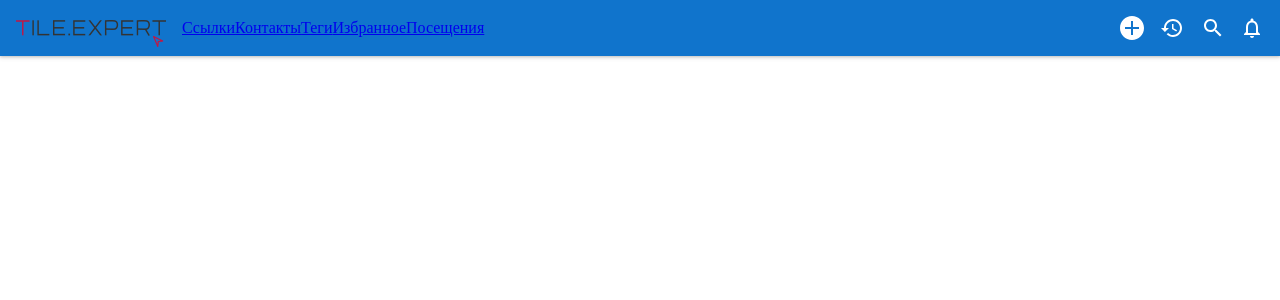
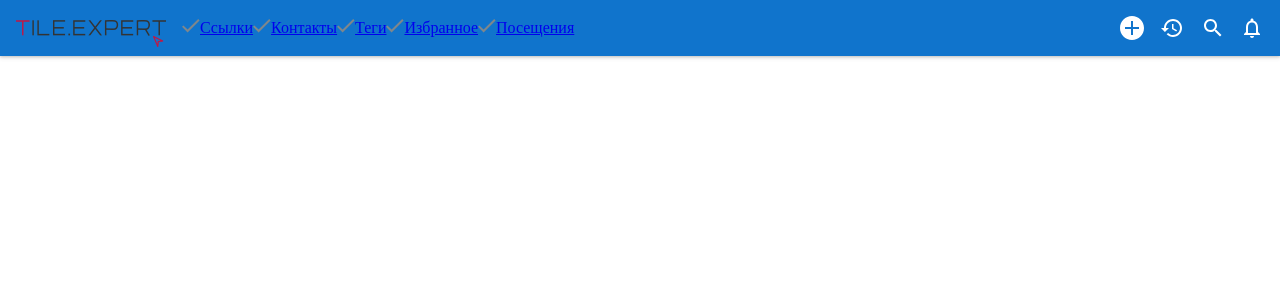
Before and after one commit to vero-code/remote-team-search, an Angular app: page / in a window 1280 px wide. Shown: the top 300 px of the page. Built offline with nearby package versions, Linux system fonts and the light colour scheme.

Commit message:
feat(header): control flow menu

```diff
--- a/src/app/header/header.html
+++ b/src/app/header/header.html
@@ -8,13 +8,13 @@
 
   <!-- Desktop -->
    <nav class="header__nav">
-    <a href="#" class="header__nav-link">Ссылки</a>
-    <a href="#" class="header__nav-link">Контакты</a>
-    <a href="#" class="header__nav-link">Теги</a>
-    <a href="#" class="header__nav-link">Избранное</a>
-    <a href="#" class="header__nav-link">Посещения</a>
+    @for (page of pages; track page.id) {
+      <a [href]="page.href" class="header__nav-link">
+        <img [src]="page.icon" alt="" aria-hidden="true" class="header__nav-icon">
+        <span>{{ page.label }}</span>
+      </a>
+    }
   </nav>
-
 </div>
 <div class="header__right">
   <button type="button" class="header__btn" aria-label="Добавить">
--- a/src/app/header/header.ts
+++ b/src/app/header/header.ts
@@ -12,4 +12,12 @@ export class Header {
   onSearchClick() {
     this.openSearch.emit();
   }
+
+  pages = [
+    { id: 'links', label: 'Ссылки', icon: 'icons/item.svg', href: '#' },
+    { id: 'contacts', label: 'Контакты', icon: 'icons/item.svg', href: '#' },
+    { id: 'tags', label: 'Теги', icon: 'icons/item.svg', href: '#' },
+    { id: 'favorites', label: 'Избранное', icon: 'icons/item.svg', href: '#' },
+    { id: 'visits', label: 'Посещения', icon: 'icons/item.svg', href: '#' },
+  ]
 }
```
